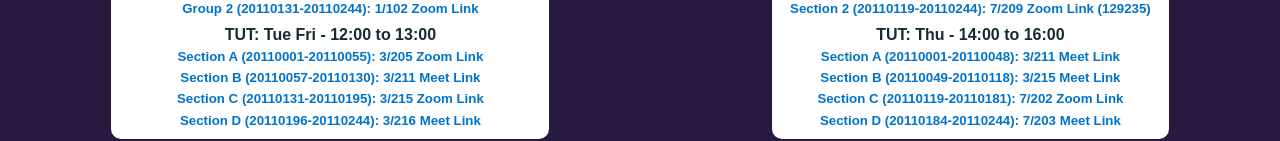
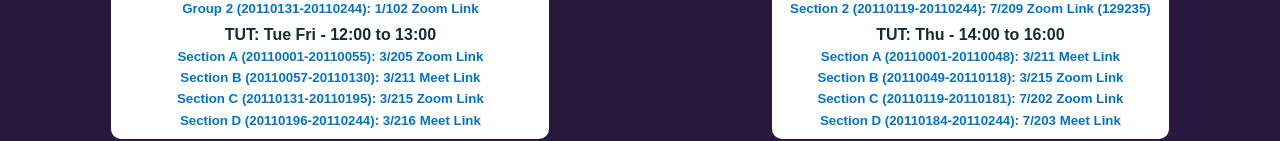
Before and after one commit to mk-mukul/btech20-iitgn, a React (Create React App) app: page / in a window 1280 px wide. Shown: the part 694-835 px from the top of the page. Built offline with nearby package versions, Linux system fonts and the light colour scheme; no server answers.

Commit message:
update data

```diff
--- a/src/containers/btech20/data.js
+++ b/src/containers/btech20/data.js
@@ -189,8 +189,8 @@ export const data = [
                       "link": "https://meet.google.com/uoo-jutc-qyz"
                   },
                   {
-                      "section": "Section B (20110049-20110118): 3/215 Meet Link",
-                      "link": "https://meet.google.com/noo-vwef-vai"
+                      "section": "Section B (20110049-20110118): 3/215 Zoom Link",
+                      "link": "https://iitgn-ac-in.zoom.us/j/95751332690?pwd=czd4blpsS0hXM2xrd21FYVFPRnpTQT09"
                   },
                   {
                       "section": "Section C (20110119-20110181): 7/202 Zoom Link",
```
